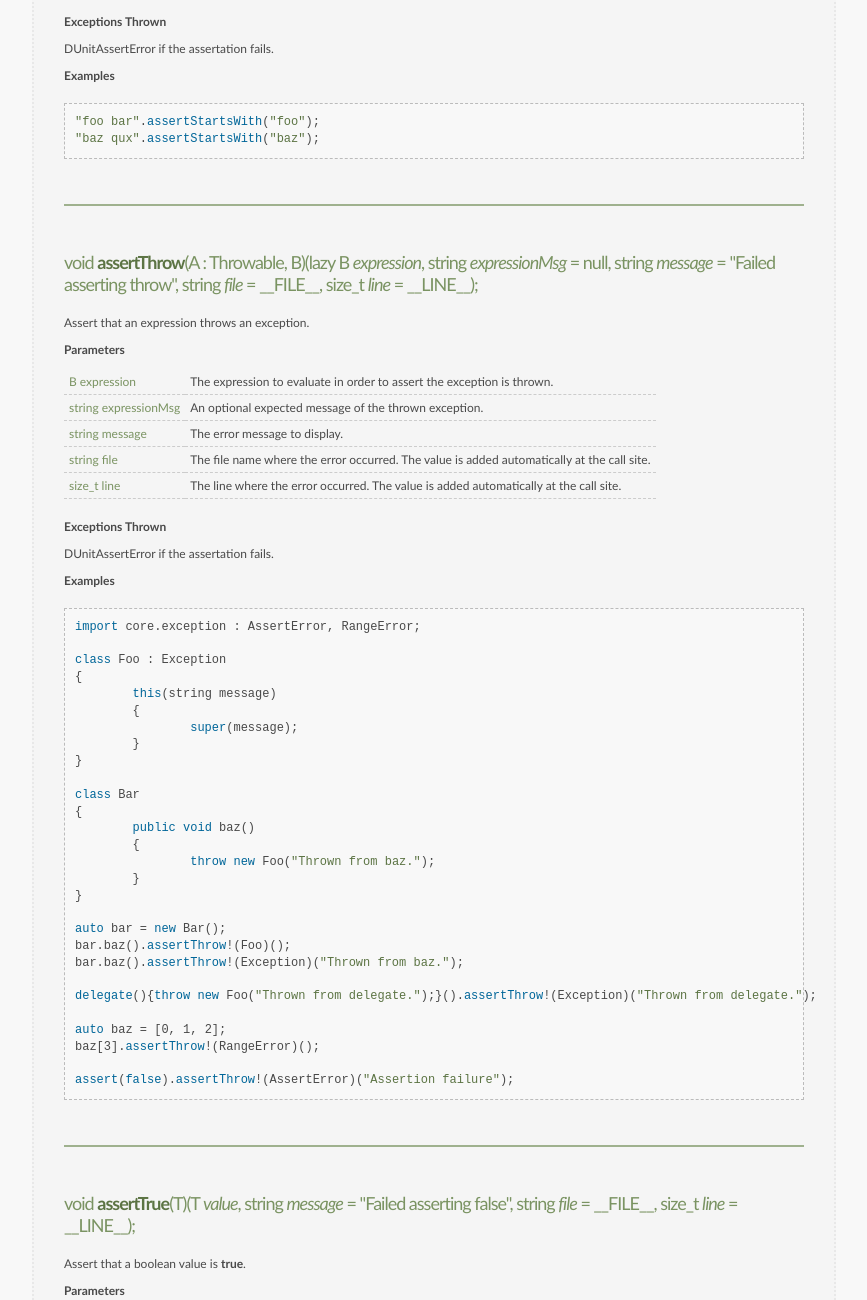
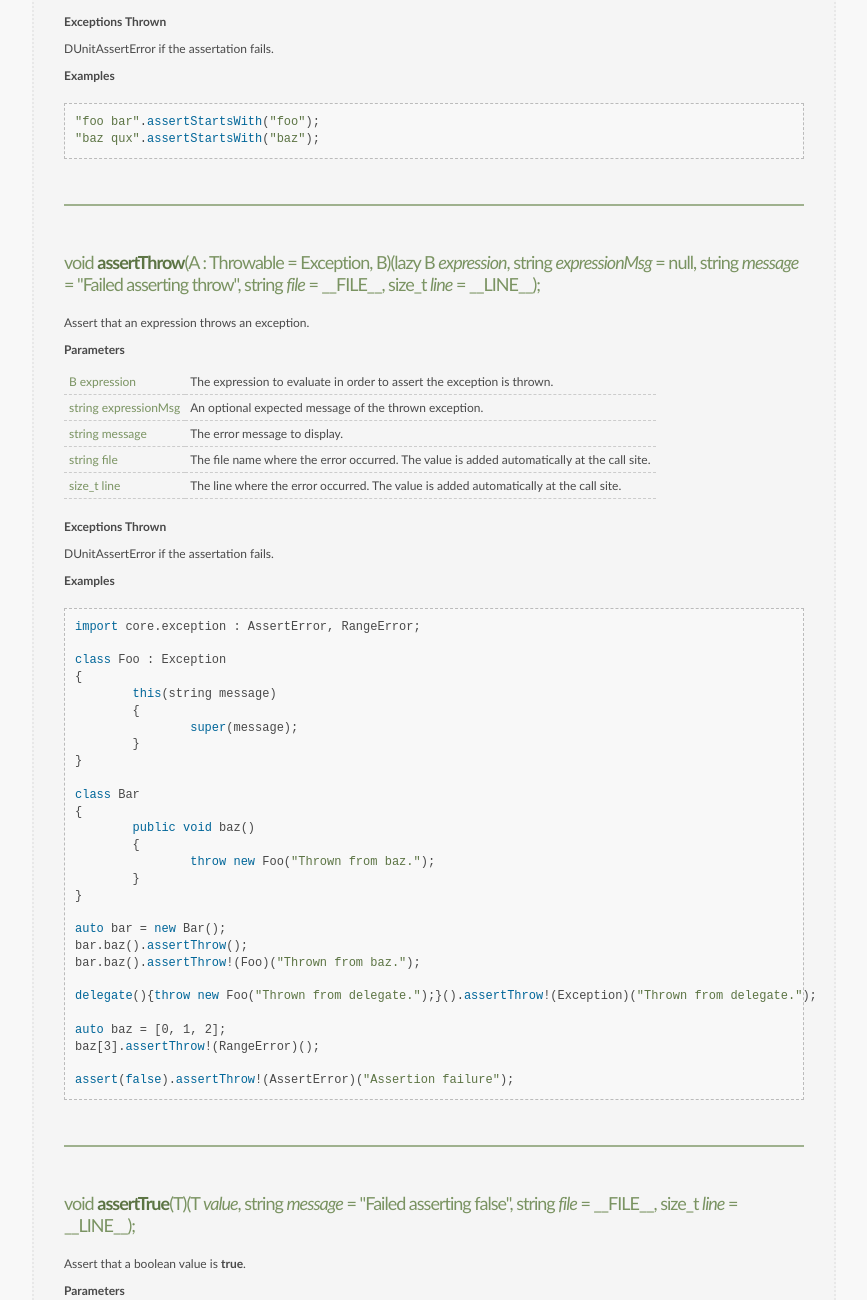
Before and after one commit to nomad-software/dunit, a website: page docs/toolkit.html in a window 1280 px wide. Shown: the part 9546-10846 px from the top of the page, without its empty margins (236-1103 px from the left). Drawn offline with Linux system fonts and the light colour scheme; a web font is replaced by a local one.

Commit message:
Altered the assertThrow method to use Exception as the default exception it asserts on.

```diff
--- a/docs/toolkit.html
+++ b/docs/toolkit.html
@@ -449,7 +449,7 @@ t.<span class="symbol">assertNull</span>();
 </pre>
 </p></div>
 </div>
-<h2><a name="assertThrow"></a>void <span class="symbol">assertThrow</span>(A : Throwable, B)(lazy B <em>expression</em>, string <em>expressionMsg</em> = null, string <em>message</em> = "Failed asserting throw", string <em>file</em> = __FILE__, size_t <em>line</em> = __LINE__);
+<h2><a name="assertThrow"></a>void <span class="symbol">assertThrow</span>(A : Throwable = Exception, B)(lazy B <em>expression</em>, string <em>expressionMsg</em> = null, string <em>message</em> = "Failed asserting throw", string <em>file</em> = __FILE__, size_t <em>line</em> = __LINE__);
 </h2>
 <div class="declaration-description"><div class="sections"><p>Assert that an expression throws an exception.
 </p>
@@ -485,8 +485,8 @@ t.<span class="symbol">assertNull</span>();
 }
 
 <span class="keyword">auto</span> bar = <span class="keyword">new</span> Bar();
-bar.baz().<span class="symbol">assertThrow</span>!(Foo)();
-bar.baz().<span class="symbol">assertThrow</span>!(Exception)(<span class="string">"Thrown from baz."</span>);
+bar.baz().<span class="symbol">assertThrow</span>();
+bar.baz().<span class="symbol">assertThrow</span>!(Foo)(<span class="string">"Thrown from baz."</span>);
 
 <span class="keyword">delegate</span>(){<span class="keyword">throw</span> <span class="keyword">new</span> Foo(<span class="string">"Thrown from delegate."</span>);}().<span class="symbol">assertThrow</span>!(Exception)(<span class="string">"Thrown from delegate."</span>);
 
```
Also changed, not shown: 1 other file.
